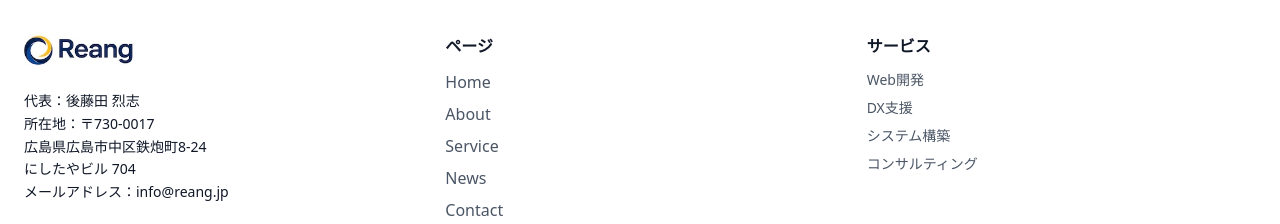
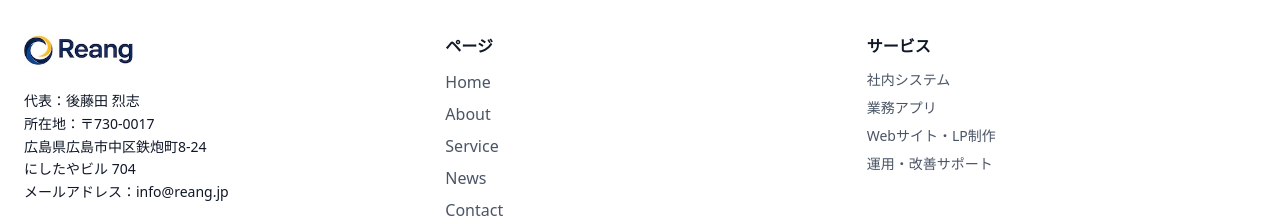
Before and after one commit to Reang808/React-Django, a React (Vite) app in the folder frontend/: page / in a window 1280 px wide. Shown: the part 1346-1570 px from the top of the page. Built offline with nearby package versions, Linux system fonts and the light colour scheme; no server answers; grey boxes are pictures that could not be loaded.

Commit message:
フッターサービス

```diff
--- a/frontend/src/components/Footer.jsx
+++ b/frontend/src/components/Footer.jsx
@@ -99,10 +99,10 @@ function Footer() {
         <div>
           <h4 className="text-gray-900 font-semibold mb-3">サービス</h4>
           <ul className="space-y-2 text-sm">
-            <li className="text-gray-600">Web開発</li>
-            <li className="text-gray-600">DX支援</li>
-            <li className="text-gray-600">システム構築</li>
-            <li className="text-gray-600">コンサルティング</li>
+            <li className="text-gray-600">社内システム</li>
+            <li className="text-gray-600">業務アプリ</li>
+            <li className="text-gray-600">Webサイト・LP制作</li>
+            <li className="text-gray-600">運用・改善サポート</li>
           </ul>
         </div>
 
```
